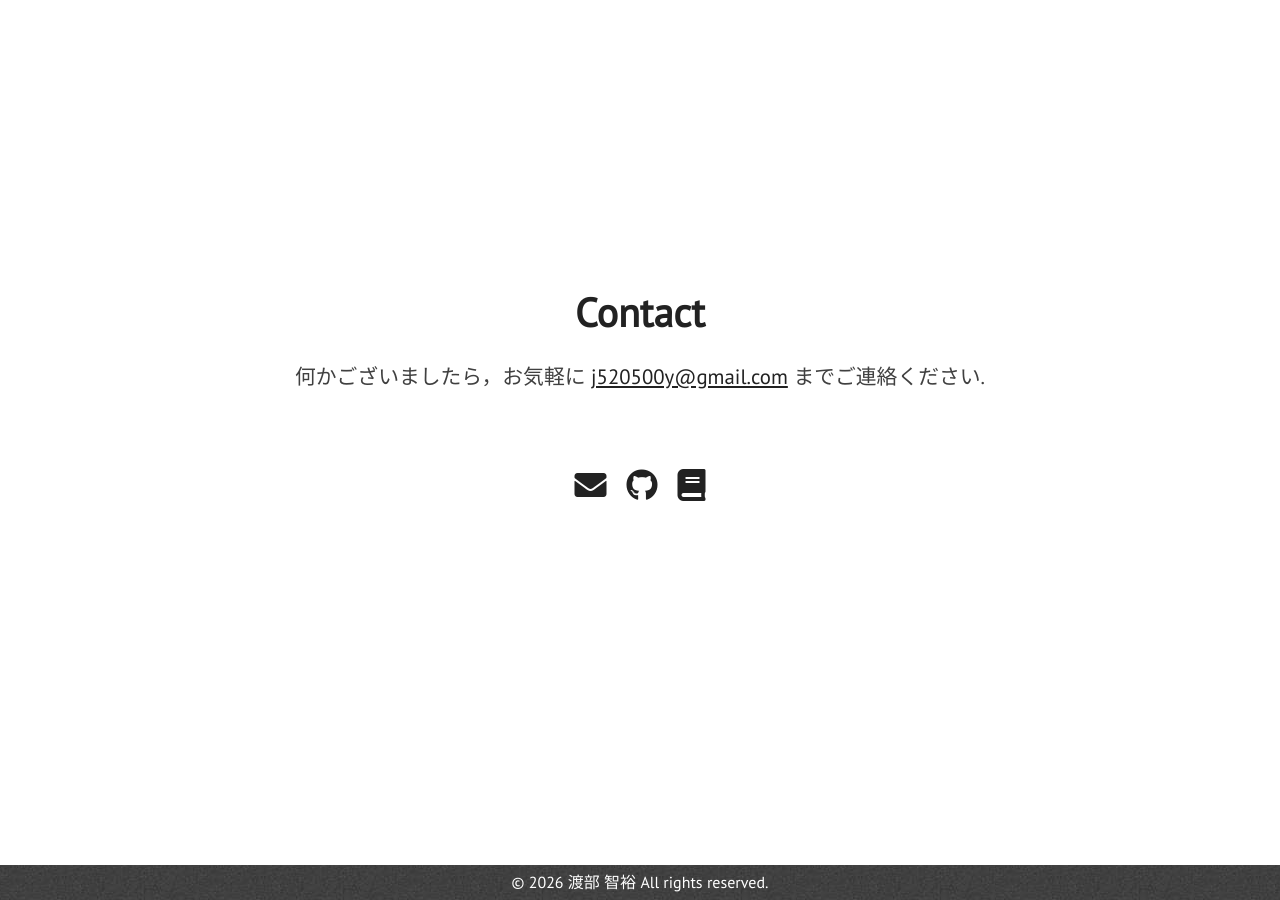
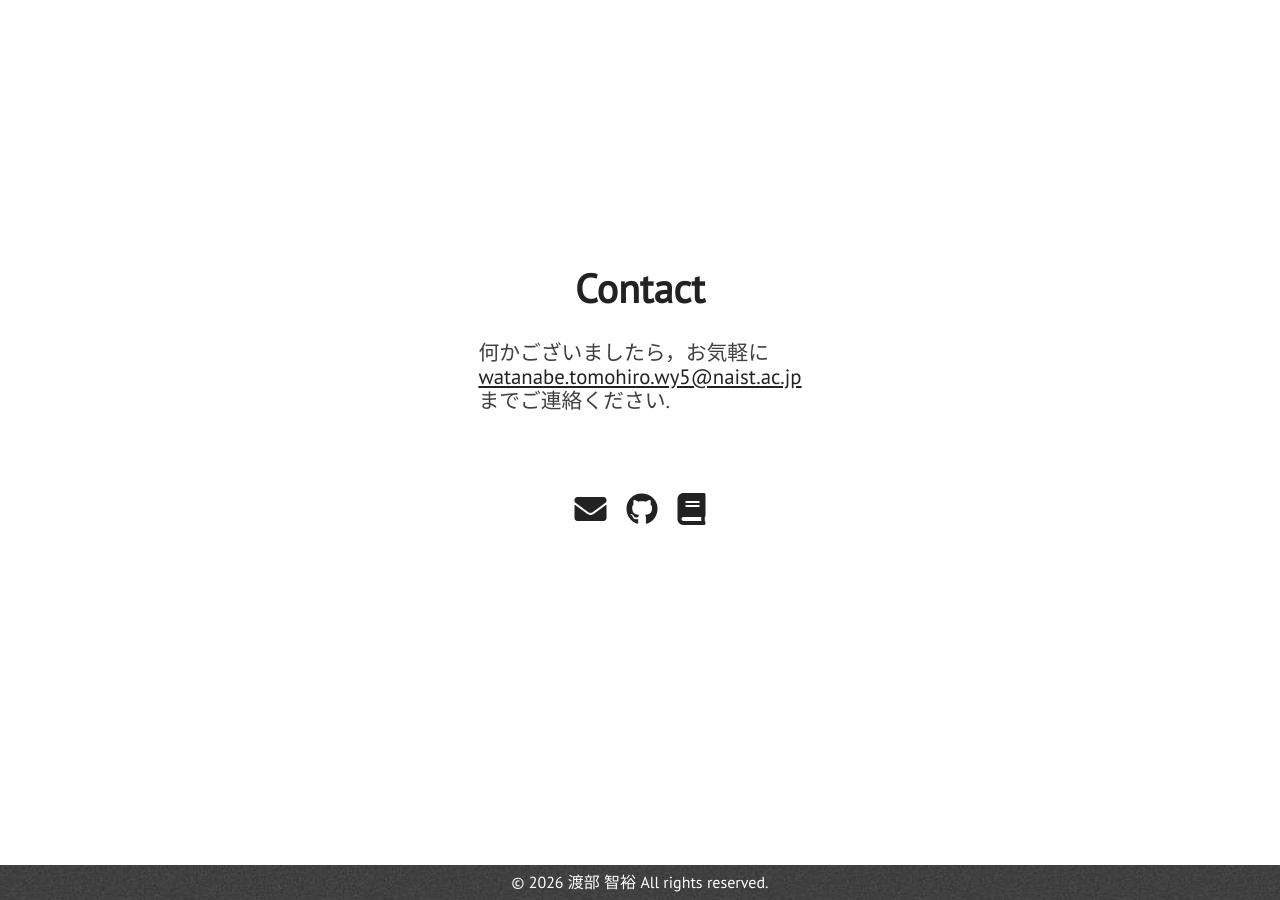
Before and after one commit to tomo1405/homepage, a Jekyll site: the page docs/index.html, which Jekyll copies as it is, in a window 1280 px wide and 900 px high, scrolled down 7035 px. Built offline with Jekyll 4.4.1, drawn with Linux system fonts in a browser that asks for light colours; nearby versions of some CDN libraries.

Commit message:
メールアドレスを変更

```diff
--- a/_config.yml
+++ b/_config.yml
@@ -11,7 +11,7 @@ github_username: tomo1405
 # url: tomo1405.github.io/homepage
 # baseurl: "/homepage"
 blog_url: https://tomo1405.github.io
-email: j520500y@gmail.com
+email: watanabe.tomohiro.wy5@naist.ac.jp
 keybase_username:
 twitter_username:
 reddit_username:
--- a/_includes/extra.html
+++ b/_includes/extra.html
@@ -3,7 +3,7 @@
         <div>
             <div class="section-heading" id="chat-text">Contact</div>
             <p class="paragraph-text justify-text">
-                何かございましたら，お気軽に <a href="#" onclick="copyToClipboard('{{ site.email }}'); return false;">{{ site.email }}</a> までご連絡ください.
+                何かございましたら，お気軽に<br> <a href="#" onclick="copyToClipboard('{{ site.email }}'); return false;">{{ site.email }}</a> <br>までご連絡ください.
             </p>
             <div class="extra-links">
                 <span class="hint--bottom bottom-link" aria-label="Email">
--- a/docs/index.html
+++ b/docs/index.html
@@ -268,11 +268,11 @@
         <div>
             <div class="section-heading" id="chat-text">Contact</div>
             <p class="paragraph-text justify-text">
-                何かございましたら，お気軽に <a href="#" onclick="copyToClipboard('j520500y@gmail.com'); return false;">j520500y@gmail.com</a> までご連絡ください.
+                何かございましたら，お気軽に<br> <a href="#" onclick="copyToClipboard('watanabe.tomohiro.wy5@naist.ac.jp'); return false;">watanabe.tomohiro.wy5@naist.ac.jp</a> <br>までご連絡ください.
             </p>
             <div class="extra-links">
                 <span class="hint--bottom bottom-link" aria-label="Email">
-                    <a href="#" onclick="copyToClipboard('j520500y@gmail.com'); return false;"><i class="head-icon fas fa-envelope"></i></a>
+                    <a href="#" onclick="copyToClipboard('watanabe.tomohiro.wy5@naist.ac.jp'); return false;"><i class="head-icon fas fa-envelope"></i></a>
                 </span>
                 <span class="hint--bottom bottom-link" aria-label="GitHub">
                     <a href="https://github.com/tomo1405" target="top"><i class="head-icon fab fa-github"></i></a>
```
